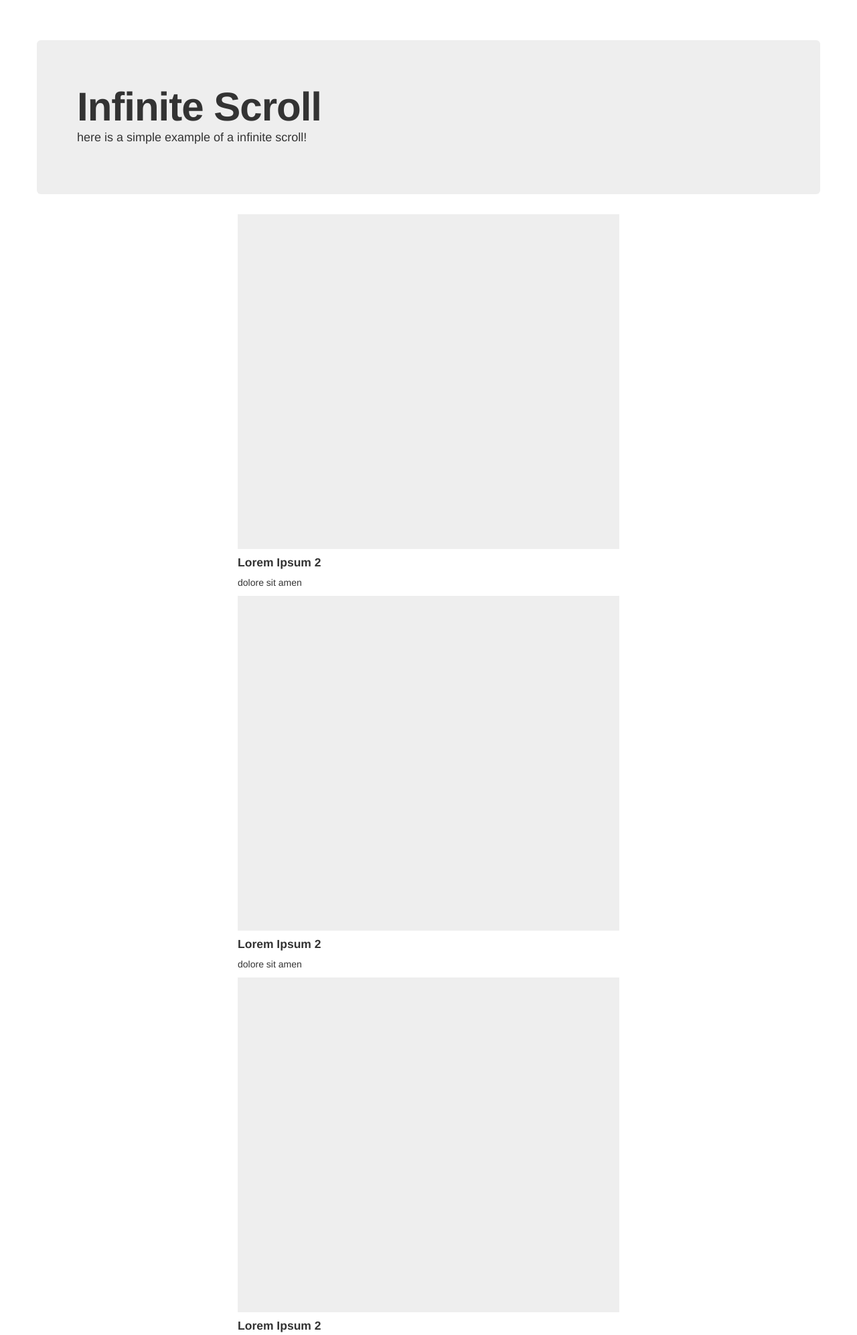
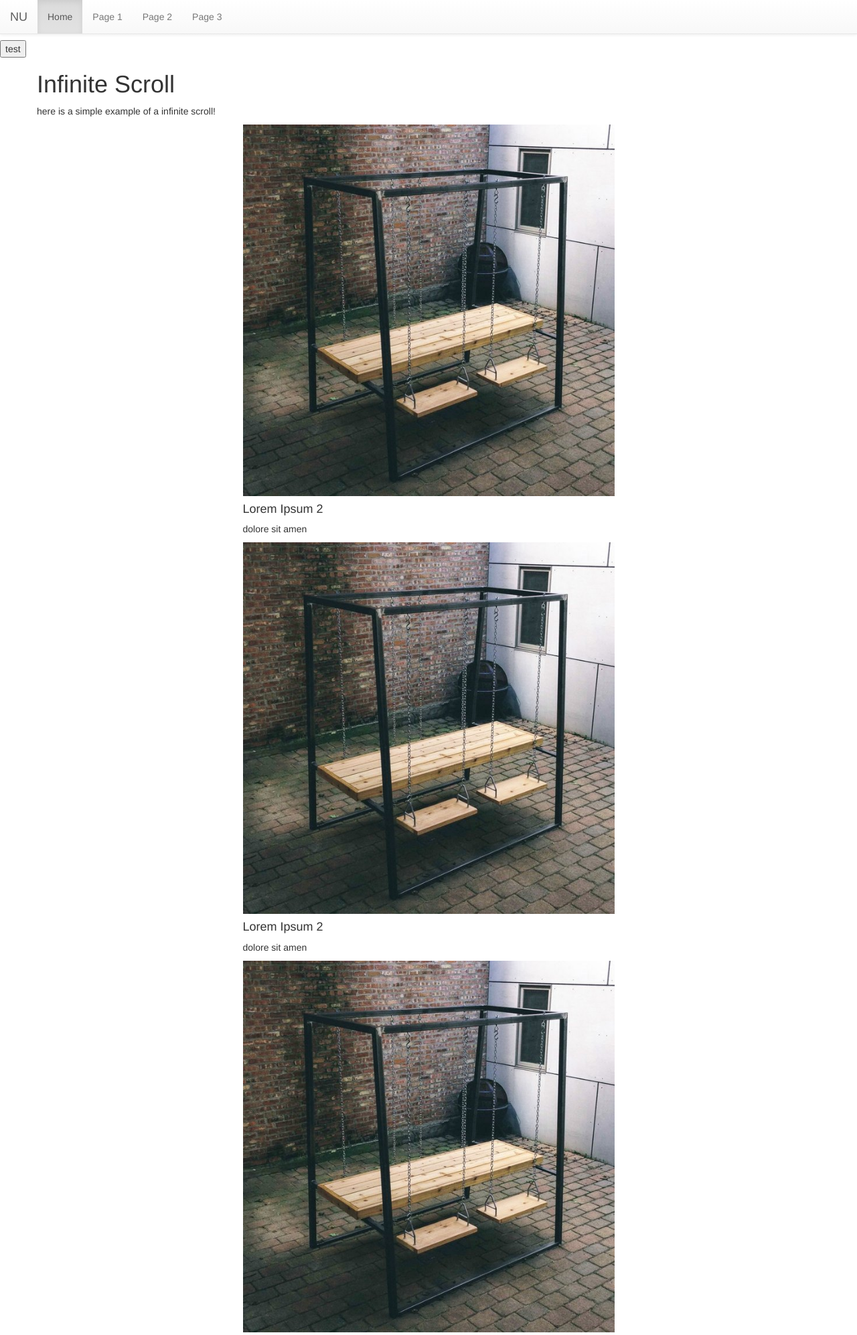
Before and after one commit to gotlisch/NU-Website, a PHP site: page / in a window 1280 px wide. Shown: the top 1994 px of the page at 67% size. Run offline with PHP 8.4, Linux system fonts and the light colour scheme.

Commit message:
updates to whitelable

```diff
--- a/css/style.css
+++ b/css/style.css
@@ -7,16 +7,12 @@ body {
 	display: none;
 }
 
-.img {
+img {
 	width: 100%;
-	height: 500px;
-	background-color: #EEEEEE;
+
 }
 
-.img {
-	max-height:500px;
-	background-color: #EEEEEE;
-}
+
 
 #loader {
 	display: none;
@@ -29,3 +25,16 @@ body {
 	opacity: .8;
 	background-color: #FFFFFF;
 }
+
+
+#product_page {
+	display: none;
+	position: fixed;
+	top: 0;
+	left: 0;
+	width: 100%;
+	height: 100%;
+	text-align: left;
+	opacity: .8;
+	background-color: #FFFFFF;
+}
--- a/index.html
+++ b/index.html
@@ -7,9 +7,11 @@
 	<!-- Set the viewport width to device width for mobile -->
   	<meta name="viewport" content="width=device-width, initial-scale=1.0">
 
-	<!-- Included Bootstrap CSS Files -->
-	<link rel="stylesheet" href="./js/bootstrap/css/bootstrap.min.css" />
-	<link rel="stylesheet" href="./js/bootstrap/css/bootstrap-responsive.min.css" />
+	<!-- Latest compiled and minified CSS -->
+	<link rel="stylesheet" href="https://maxcdn.bootstrapcdn.com/bootstrap/3.3.5/css/bootstrap.min.css">
+
+	<!-- Optional theme -->
+	<link rel="stylesheet" href="https://maxcdn.bootstrapcdn.com/bootstrap/3.3.5/css/bootstrap-theme.min.css">
 
 	<!-- Css -->
 	<link rel="stylesheet" href="./css/style.css" />
@@ -19,14 +21,37 @@
 
 	<!-- This is the overlay DIV that is displayed while loading a new page -->
 	<div id="loader"></div>
+	<div id="product_page"></div>
+
+
+	<button>
+		test
+	</button>
+
+
 
 	<div class="container">
+
+	<nav class="navbar navbar-default navbar-fixed-top">
+  <div class="container-fluid">
+    <div class="navbar-header">
+      <a class="navbar-brand" href="#">NU</a>
+    </div>
+    <div>
+      <ul class="nav navbar-nav">
+        <li class="active"><a href="#">Home</a></li>
+        <li><a href="#">Page 1</a></li>
+        <li><a href="#">Page 2</a></li>
+        <li><a href="#">Page 3</a></li>
+      </ul>
+    </div>
+  </div>
+</nav>
+
 		<div class="row">
-			<div class="span12">
 				<div class="hero-unit">
 					<h1>Infinite Scroll</h1>
 					<p class="">here is a simple example of a infinite scroll!</p>
-				</div>
 			</div>
 		</div>
 
@@ -34,55 +59,54 @@
 		<div id="scroll-container">
 			<div class="content">
 				<div class="row">
-					<div class="span3">
-
+					<div class="col-md-3">
 					</div>
-					<div class="span6">
+					<div class="col-md-6">
 						<div class="item">
-							<div class="img"></div>
+							<img src="img/image1.jpg">
 							<div class="caption">
 								<h4>Lorem Ipsum 2</h4>
 								<p>dolore sit amen</p>
 							</div>
 						</div>
 					</div>
-					<div class="span3">
+					<div class="col-md-3">
 
 					</div>
 				</div>
 
 			<div class="row">
-					<div class="span3">
+					<div class="col-md-3">
 
 					</div>
-					<div class="span6">
+					<div class="col-md-6">
 						<div class="item">
-							<div class="img"></div>
+							<img src="img/image1.jpg">
 							<div class="caption">
 								<h4>Lorem Ipsum 2</h4>
 								<p>dolore sit amen</p>
 							</div>
 						</div>
 					</div>
-					<div class="span3">
+					<div class="col-md-3">
 
 					</div>
 				</div>
 
 			<div class="row">
-					<div class="span3">
+					<div class="col-md-3">
 
 					</div>
-					<div class="span6">
+					<div class="col-md-6">
 						<div class="item">
-							<div class="img"></div>
+							<img src="img/image1.jpg">
 							<div class="caption">
 								<h4>Lorem Ipsum 2</h4>
 								<p>dolore sit amen</p>
 							</div>
 						</div>
 					</div>
-					<div class="span3">
+					<div class="col-md-3">
 
 					</div>
 				</div>
@@ -105,7 +129,12 @@
 
 
 	<script src="./js/jquery-1.10.0.min.js"></script>
-	<script src="./js/bootstrap/js/bootstrap.min.js"></script>
+
+<!-- Latest compiled and minified JavaScript -->
+<script src="https://maxcdn.bootstrapcdn.com/bootstrap/3.3.5/js/bootstrap.min.js"></script>
+
+
+
 	<script src="./js/script.js"></script>
 </body>
 </html>
--- a/js/script.js
+++ b/js/script.js
@@ -39,9 +39,9 @@ jQuery(document).ready(function() {
 	function loadMoreContent(position) {
 		//try to load more content only if the counter is minor than the number of total pages
 		if(position < pages.length) {
-			$('#loader').fadeIn('slow', function() {
+			$('#loader').fadeIn('fast', function() {
 				$.get(pages[position], function(data) {
-					$('#loader').fadeOut('slow', function() {
+					$('#loader').fadeOut('fast', function() {
 						$('#scroll-container').append(data).fadeIn(999);
 						current=position;
 					});
@@ -49,4 +49,15 @@ jQuery(document).ready(function() {
 			});
 		}
 	}
+
+    $("button").click(function(){
+
+		$("#product_page").load("product1.html");
+
+
+	});
+
+
+
+
 });
--- /dev/null
+++ b/product1.html
@@ -0,0 +1,3 @@
+<h1>
+	This is a product page....
+</h1>
```
Also changed, not shown: img/image1.jpg (added).
